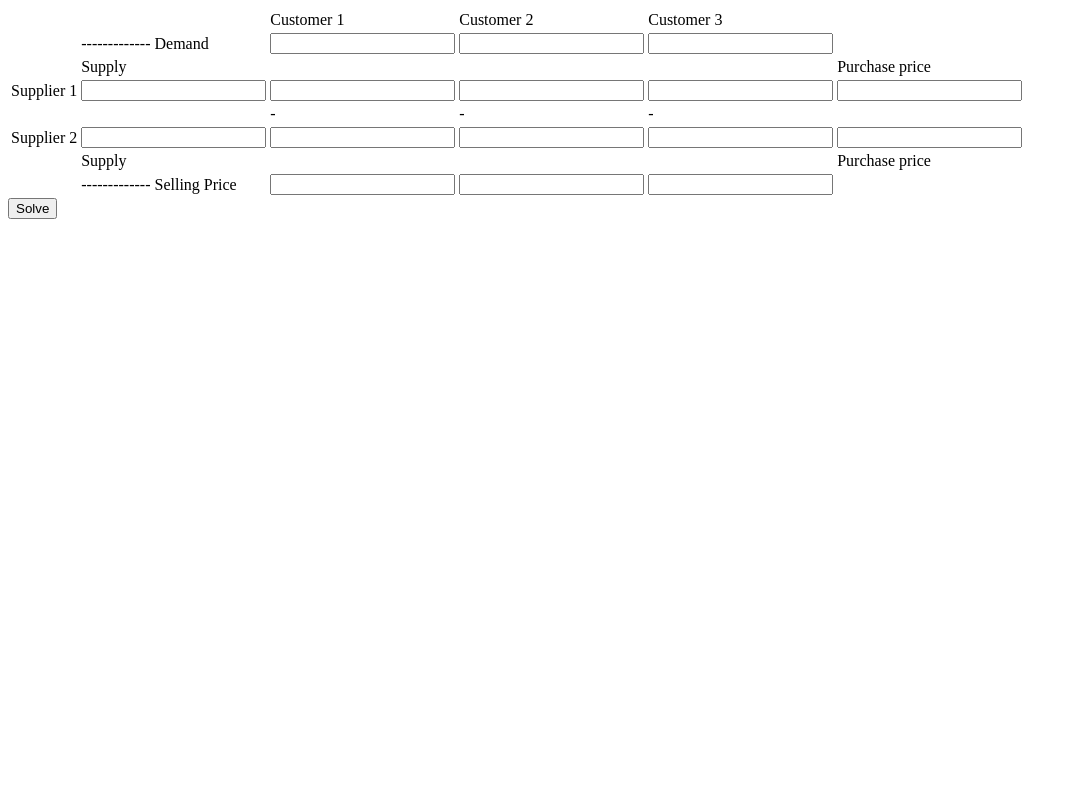
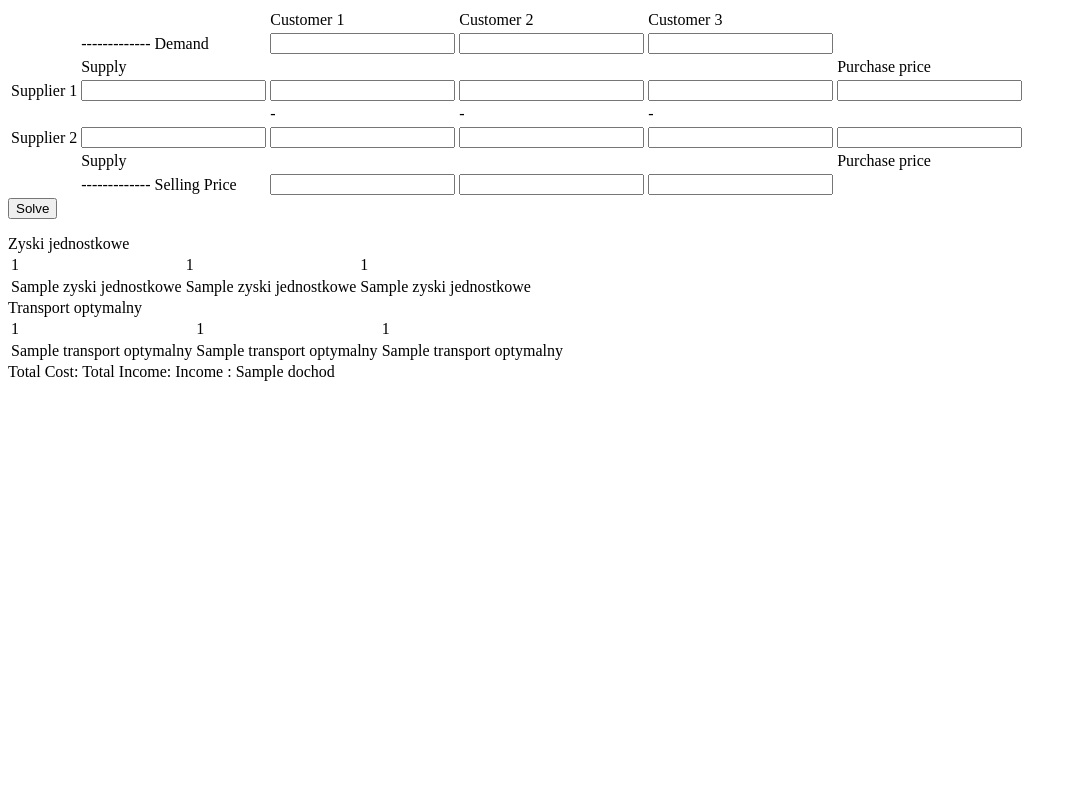
Before and after one commit to elsharravy/Zagadnienie-Posrednika, a Flask app: template templates/Posrednik.html in a window 1280 px wide. Shown: the whole page, without its empty margins (0-1077 px from the left). Run offline with Flask 3, Linux system fonts and the light colour scheme; the template is opened without the code that fills it: most values are stand-ins (such as "Sample title", 1, 10 or a date in 2020).

Commit message:
Add Showing output on the website

```diff
--- a/main.py
+++ b/main.py
@@ -41,7 +41,10 @@ def solvePosrednik():
     print("Transport optymalny: " + str(transport_optymalny))
     print("Dochód: " + str(dochod))
 
-    return render_template('Posrednik.html')
+    return render_template('Posrednik.html',
+    zyski_jednostkowe=zyski_jednostkowe,
+    transport_optymalny=transport_optymalny,
+    dochod=dochod)
 
 
 if __name__ == '__main__':
--- a/templates/Posrednik.html
+++ b/templates/Posrednik.html
@@ -80,5 +80,47 @@
 
 
 
+{% if zyski_jednostkowe %}
+
+    Zyski jednostkowe
+
+    <table>
+        <tr>
+            <td>{{ zyski_jednostkowe[0][0] }}</td>
+            <td>{{ zyski_jednostkowe[1][0] }}</td>
+            <td>{{ zyski_jednostkowe[2][0] }}</td>
+        </tr>
+        <tr>
+            <td>{{ zyski_jednostkowe[0][1] }}</td>
+            <td>{{ zyski_jednostkowe[1][1] }}</td>
+            <td>{{ zyski_jednostkowe[2][1] }}</td>
+        </tr>
+    </table>
+{% endif %}
+
+{% if transport_optymalny %}
+
+    Transport optymalny
+
+    <table>
+        <tr>
+            <td>{{ transport_optymalny[0][0] }}</td>
+            <td>{{ transport_optymalny[1][0] }}</td>
+            <td>{{ transport_optymalny[2][0] }}</td>
+        </tr>
+        <tr>
+            <td>{{ transport_optymalny[0][1] }}</td>
+            <td>{{ transport_optymalny[1][1] }}</td>
+            <td>{{ transport_optymalny[2][1] }}</td>
+        </tr>
+    </table>
+{% endif %}
+
+Total Cost:
+Total Income:
+{% if dochod %}
+    Income : {{dochod}}
+{% endif %}
+
 </body>
 </html>
```
